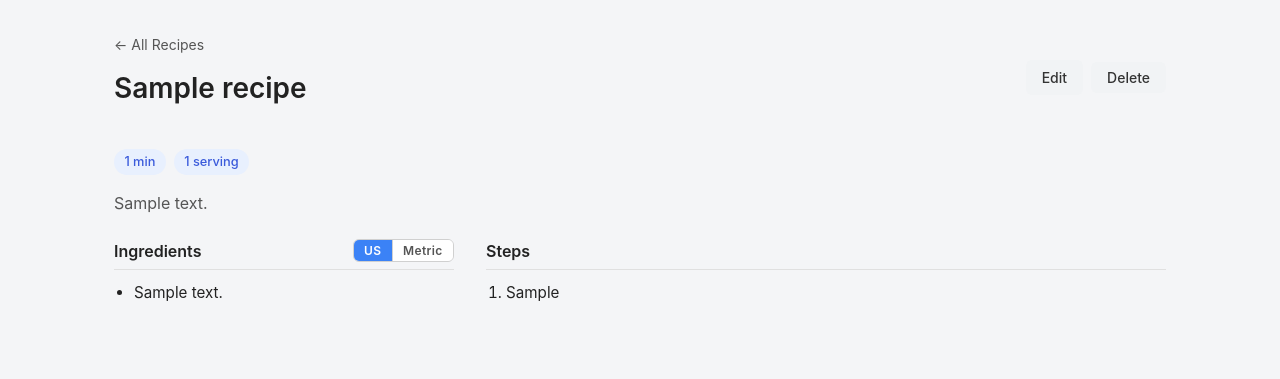
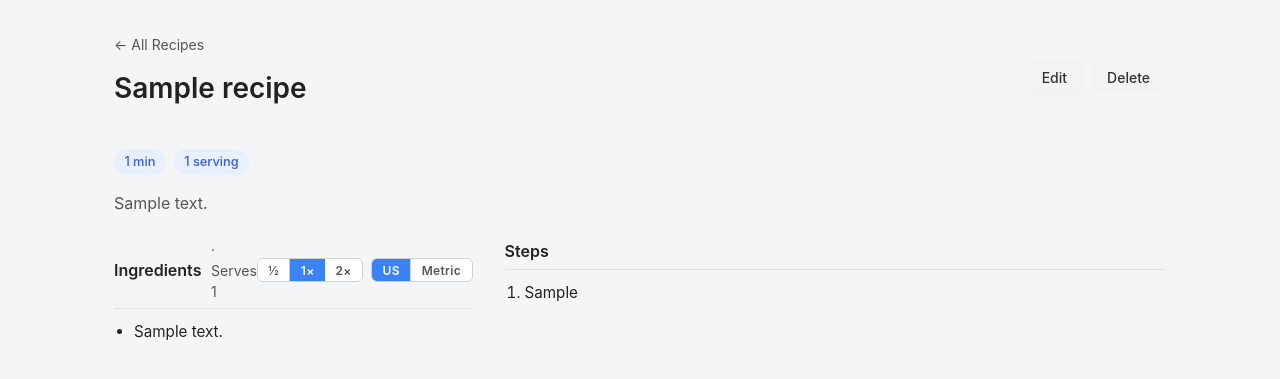
Before and after one commit to shanewade/sous-chef, a Flask app: page /recipes/1 in a window 1280 px wide. Shown: the part 72-451 px from the top of the page. Run offline with Flask 3, Linux system fonts and the light colour scheme; tables that the repository leaves empty hold one stand-in row (values such as "Sample post").

Commit message:
Fix #4: recipe scaling ½ / 1× / 2× with meal plan integration
Model + migration:
- Add scale_factor (Float, default 1.0) to MealPlanEntry
- Migration: 52f824675e41

API:
- _entry_dict() includes scale_factor; add_entry() accepts it (default 1.0)
- shopping_list() passes (recipe, scale_factor) tuples to aggregate()
  and stops deduplicating by recipe_id so the same recipe at different
  scales on different days is counted correctly

shopping_utils.aggregate():
- Now accepts either Recipe objects or (Recipe, scale_factor) tuples
  (backward compatible — plain Recipe objects default to scale 1.0)
- Multiplies each parsed quantity by scale before summing

detail.html:
- ½ / 1× / 2× scale selector alongside the unit toggle in the
  Ingredients section header
- Shows scaled servings count (e.g. "· Serves 8" at 2×)
- Ingredient annotation changed from data-us/data-metric to data-qty
  (base float) + data-unit (canonical) so a single applyDisplay(scale,
  system) handles both scale and metric conversion together
- Scale persisted in localStorage under key scale-{recipeId}

meal_plan/index.html:
- Server-rendered cells show ½ or 2× badge when scale_factor ≠ 1.0
- renderFilled() includes badge in dynamically rendered cells
- showSelect() reads scale from localStorage and includes scale_factor
  in the POST when adding a recipe to the plan

CSS: .servings-display, .scale-badge

Tests: 5 new tests covering scale_factor default, custom scale,
shopping list scaling, same-recipe double-counting, and scale selector
presence on detail page.

Co-Authored-By: Claude Sonnet 4.6 <noreply@anthropic.com>

```diff
--- a/models.py
+++ b/models.py
@@ -60,6 +60,7 @@ class MealPlanEntry(db.Model):
     recipe_id = db.Column(db.Integer, db.ForeignKey("recipe.id"), nullable=False)
     day_of_week = db.Column(db.String(10))
     meal_type = db.Column(db.String(50))
+    scale_factor = db.Column(db.Float, default=1.0)
 
     recipe = db.relationship("Recipe")
 
--- a/routes/meal_plan_api.py
+++ b/routes/meal_plan_api.py
@@ -13,6 +13,7 @@ def _entry_dict(entry):
         "recipe_title": entry.recipe.title if entry.recipe else None,
         "day_of_week": entry.day_of_week,
         "meal_type": entry.meal_type,
+        "scale_factor": entry.scale_factor or 1.0,
     }
 
 
@@ -70,6 +71,7 @@ def add_entry(id):
         recipe_id=recipe_id,
         day_of_week=data.get("day_of_week"),
         meal_type=data.get("meal_type"),
+        scale_factor=float(data.get("scale_factor") or 1.0),
     )
     db.session.add(entry)
     db.session.commit()
@@ -93,8 +95,8 @@ def shopping_list(id):
     if plan is None:
         return jsonify({"error": "Meal plan not found"}), 404
 
-    recipes = {e.recipe_id: e.recipe for e in plan.entries if e.recipe}.values()
-    return jsonify(aggregate(recipes))
+    recipe_scales = [(e.recipe, e.scale_factor or 1.0) for e in plan.entries if e.recipe]
+    return jsonify(aggregate(recipe_scales))
 
 
 def _parse_shopping_item(raw_text):
--- a/routes/views.py
+++ b/routes/views.py
@@ -91,8 +91,8 @@ def shopping_list():
     if plan is None:
         items, grouped, plan_id = [], {}, None
     else:
-        recipes = {e.recipe_id: e.recipe for e in plan.entries if e.recipe}.values()
-        items = aggregate(recipes)
+        recipe_scales = [(e.recipe, e.scale_factor or 1.0) for e in plan.entries if e.recipe]
+        items = aggregate(recipe_scales)
         grouped = {}
         for item in items:
             item['manual'] = False
--- a/static/style.css
+++ b/static/style.css
@@ -799,6 +799,22 @@ body {
     background: #f0f4ff;
 }
 
+.servings-display {
+    font-size: 0.875rem;
+    color: var(--color-text-muted);
+}
+
+.scale-badge {
+    font-size: 0.65rem;
+    font-weight: 700;
+    background: var(--color-primary);
+    color: #fff;
+    border-radius: 3px;
+    padding: 0.05rem 0.3rem;
+    margin-right: 0.2rem;
+    vertical-align: middle;
+}
+
 .cell-recipe {
     font-size: 0.8rem;
     font-weight: 500;
--- a/templates/recipes/detail.html
+++ b/templates/recipes/detail.html
@@ -31,10 +31,22 @@
     {% if recipe.ingredients_text %}
     <section class="detail-section">
         <div class="section-header">
-            <h2>Ingredients</h2>
-            <div class="unit-toggle" id="unit-toggle">
-                <button class="unit-btn" data-system="us">US</button>
-                <button class="unit-btn" data-system="metric">Metric</button>
+            <div style="display:flex;align-items:center;gap:0.6rem">
+                <h2>Ingredients</h2>
+                {% if recipe.servings %}
+                <span class="servings-display">· Serves <span id="scaled-servings">{{ recipe.servings }}</span></span>
+                {% endif %}
+            </div>
+            <div style="display:flex;align-items:center;gap:0.5rem">
+                <div class="unit-toggle" id="scale-toggle">
+                    <button class="unit-btn" data-scale="0.5">½</button>
+                    <button class="unit-btn" data-scale="1">1×</button>
+                    <button class="unit-btn" data-scale="2">2×</button>
+                </div>
+                <div class="unit-toggle" id="unit-toggle">
+                    <button class="unit-btn" data-system="us">US</button>
+                    <button class="unit-btn" data-system="metric">Metric</button>
+                </div>
             </div>
         </div>
         <ul class="ingredient-list" id="ingredient-list">
@@ -92,7 +104,7 @@
         window.location.href = '/recipes';
     });
 
-    // ── Unit conversion ───────────────────────────────────────────────────────
+    // ── Unit + Scale conversion ───────────────────────────────────────────────
     function getSettings() {
         try { return JSON.parse(localStorage.getItem('appSettings') || '{}'); } catch(e) { return {}; }
     }
@@ -102,12 +114,12 @@
         localStorage.setItem('appSettings', JSON.stringify(s));
     }
 
-    // US → ml conversion factors
+    var RECIPE_ID = {{ recipe.id }};
+    var BASE_SERVINGS = {{ recipe.servings or 'null' }};
+
     var TO_ML = { tsp: 5, tbsp: 15, cup: 240, 'fl oz': 30 };
-    // US → g conversion factors
     var TO_G  = { oz: 28.35, lb: 453.6, stick: 113.4 };
 
-    // Aliases → canonical unit name
     var ALIASES = {
         teaspoon: 'tsp', teaspoons: 'tsp',
         tablespoon: 'tbsp', tablespoons: 'tbsp',
@@ -117,30 +129,22 @@
         sticks: 'stick',
     };
 
-    function canonical(u) {
-        return ALIASES[u.toLowerCase()] || u.toLowerCase();
-    }
+    function canonical(u) { return ALIASES[u.toLowerCase()] || u.toLowerCase(); }
 
     function parseQty(s) {
         s = s.trim();
-        // "1 and 1/2"
-        var mixedAnd = s.match(/^(\d+)\s+and\s+(\d+)\/(\d+)$/);
-        if (mixedAnd) return +mixedAnd[1] + +mixedAnd[2] / +mixedAnd[3];
-        // "1 1/2"
-        var mixed = s.match(/^(\d+)\s+(\d+)\/(\d+)$/);
-        if (mixed) return +mixed[1] + +mixed[2] / +mixed[3];
-        // "1/2"
-        var frac = s.match(/^(\d+)\/(\d+)$/);
-        if (frac) return +frac[1] / +frac[2];
+        var m = s.match(/^(\d+)\s+and\s+(\d+)\/(\d+)$/);
+        if (m) return +m[1] + +m[2] / +m[3];
+        m = s.match(/^(\d+)\s+(\d+)\/(\d+)$/);
+        if (m) return +m[1] + +m[2] / +m[3];
+        m = s.match(/^(\d+)\/(\d+)$/);
+        if (m) return +m[1] / +m[2];
         return parseFloat(s) || 0;
     }
 
-    // Nice fraction symbols for US display
     var FRAC_SYMS = [[0.25,'¼'],[0.5,'½'],[0.75,'¾'],[1/3,'⅓'],[2/3,'⅔']];
     function formatUS(qty, unit) {
-        var whole = Math.floor(qty);
-        var rem = qty - whole;
-        var sym = '';
+        var whole = Math.floor(qty), rem = qty - whole, sym = '';
         for (var i = 0; i < FRAC_SYMS.length; i++) {
             if (Math.abs(rem - FRAC_SYMS[i][0]) < 0.04) { sym = FRAC_SYMS[i][1]; break; }
         }
@@ -151,31 +155,21 @@
     function roundNice(n) {
         if (n >= 100) return Math.round(n / 5) * 5;
         if (n >= 10)  return Math.round(n);
-        // Round to nearest quarter for small amounts
         return Math.round(n * 4) / 4;
     }
 
-    function formatMetric(ml_or_g, isWeight) {
-        if (isWeight) {
-            var g = ml_or_g;
-            if (g >= 1000) return (Math.round(g / 100) / 10) + ' kg';
-            return Math.round(g) + ' g';
-        } else {
-            var ml = ml_or_g;
-            if (ml >= 1000) return (Math.round(ml / 100) / 10) + ' l';
-            return roundNice(ml) + ' ml';
-        }
+    function formatMetric(v, isWeight) {
+        if (isWeight) return v >= 1000 ? (Math.round(v/100)/10) + ' kg' : Math.round(v) + ' g';
+        return v >= 1000 ? (Math.round(v/100)/10) + ' l' : roundNice(v) + ' ml';
     }
 
     function convertIngredient(qty, unit) {
         var u = canonical(unit);
         if (TO_ML[u] !== undefined) return formatMetric(qty * TO_ML[u], false);
         if (TO_G[u]  !== undefined) return formatMetric(qty * TO_G[u],  true);
-        return null;  // not convertible
+        return null;
     }
 
-    // Regex: captures qty (plain, fraction, or mixed) + optional space + unit word
-    // Handles both "2 cups" and "100g" (no space)
     var UNIT_PAT = new RegExp(
         '(\\d+(?:\\s+and\\s+\\d+\\/\\d+|\\s+\\d+\\/\\d+|\\/\\d+|\\.\\d+)?)' +
         '\\s*' +
@@ -183,63 +177,95 @@
         '(?=[\\s,.]|$)',
         'gi'
     );
-
-    // Temperature: matches "350°F" or "350 °F" or "350F" at word boundary
     var TEMP_PAT = /(\d+)\s*°?\s*F\b/g;
 
+    // Annotation: store raw base qty + canonical unit as data attributes
     function annotateIngredients() {
-        var items = document.querySelectorAll('#ingredient-list li');
-        items.forEach(function (li) {
-            var html = li.textContent;
-            var annotated = html.replace(UNIT_PAT, function (match, qtyStr, unitStr) {
+        document.querySelectorAll('#ingredient-list li').forEach(function(li) {
+            li.innerHTML = li.textContent.replace(UNIT_PAT, function(match, qtyStr, unitStr) {
                 var qty = parseQty(qtyStr);
                 var unit = canonical(unitStr);
-                var usText = formatUS(qty, unitStr.trim());
-                var metricText = convertIngredient(qty, unitStr);
-                if (!metricText) return match; // not convertible — leave as-is
-                return '<span class="unit-val" data-us="' + usText + '" data-metric="' + metricText + '">' + match + '</span>';
+                if (!convertIngredient(qty, unit)) return match; // not convertible
+                return '<span class="unit-val" data-qty="' + qty + '" data-unit="' + unit + '" data-orig-unit="' + unitStr.trim() + '">' + match + '</span>';
             });
-            li.innerHTML = annotated;
         });
     }
 
     function annotateSteps() {
-        var items = document.querySelectorAll('#step-list li');
-        if (!items.length) return;
-        items.forEach(function (li) {
-            var html = li.textContent;
-            var annotated = html.replace(TEMP_PAT, function (match, fStr) {
-                var f = parseInt(fStr, 10);
-                var c = Math.round((f - 32) * 5 / 9);
-                return '<span class="unit-val" data-us="' + f + '°F" data-metric="' + c + '°C (' + f + '°F)">' + match + '</span>';
+        document.querySelectorAll('#step-list li').forEach(function(li) {
+            li.innerHTML = li.textContent.replace(TEMP_PAT, function(match, fStr) {
+                var f = parseInt(fStr, 10), c = Math.round((f - 32) * 5 / 9);
+                return '<span class="temp-val" data-f="' + f + '" data-c="' + c + '">' + match + '</span>';
             });
-            li.innerHTML = annotated;
         });
     }
 
-    function applySystem(system) {
-        document.querySelectorAll('.unit-val').forEach(function (span) {
-            span.textContent = span.dataset[system] || span.dataset.us;
+    // Unified display: applies both scale and unit system
+    function applyDisplay(scale, system) {
+        document.querySelectorAll('.unit-val').forEach(function(span) {
+            var qty = parseFloat(span.dataset.qty) * scale;
+            var unit = span.dataset.unit;
+            var origUnit = span.dataset.origUnit || unit;
+            span.textContent = (system === 'metric')
+                ? (convertIngredient(qty, unit) || formatUS(qty, origUnit))
+                : formatUS(qty, origUnit);
         });
-        document.querySelectorAll('.unit-btn').forEach(function (btn) {
-            btn.classList.toggle('active', btn.dataset.system === system);
+        document.querySelectorAll('.temp-val').forEach(function(span) {
+            span.textContent = (system === 'metric')
+                ? span.dataset.c + '°C (' + span.dataset.f + '°F)'
+                : span.dataset.f + '°F';
         });
     }
 
-    var toggle = document.getElementById('unit-toggle');
-    if (toggle) {
+    function updateServings(scale) {
+        var el = document.getElementById('scaled-servings');
+        if (el && BASE_SERVINGS) {
+            var n = BASE_SERVINGS * scale;
+            el.textContent = Math.abs(n - Math.round(n)) < 0.05 ? Math.round(n) : n.toFixed(1);
+        }
+    }
+
+    var unitToggle = document.getElementById('unit-toggle');
+    var scaleToggle = document.getElementById('scale-toggle');
+
+    if (unitToggle || scaleToggle) {
         annotateIngredients();
         annotateSteps();
 
-        var current = getSettings().unitSystem || 'us';
-        applySystem(current);
+        var currentSystem = getSettings().unitSystem || 'us';
+        var currentScale  = parseFloat(localStorage.getItem('scale-' + RECIPE_ID) || '1');
 
-        toggle.addEventListener('click', function (e) {
+        // Set active button states
+        function syncButtons() {
+            document.querySelectorAll('#unit-toggle .unit-btn').forEach(function(b) {
+                b.classList.toggle('active', b.dataset.system === currentSystem);
+            });
+            document.querySelectorAll('#scale-toggle .unit-btn').forEach(function(b) {
+                b.classList.toggle('active', parseFloat(b.dataset.scale) === currentScale);
+            });
+        }
+
+        applyDisplay(currentScale, currentSystem);
+        updateServings(currentScale);
+        syncButtons();
+
+        unitToggle && unitToggle.addEventListener('click', function(e) {
             var btn = e.target.closest('.unit-btn');
             if (!btn) return;
-            current = btn.dataset.system;
-            saveSetting('unitSystem', current);
-            applySystem(current);
+            currentSystem = btn.dataset.system;
+            saveSetting('unitSystem', currentSystem);
+            applyDisplay(currentScale, currentSystem);
+            syncButtons();
+        });
+
+        scaleToggle && scaleToggle.addEventListener('click', function(e) {
+            var btn = e.target.closest('.unit-btn');
+            if (!btn) return;
+            currentScale = parseFloat(btn.dataset.scale);
+            localStorage.setItem('scale-' + RECIPE_ID, String(currentScale));
+            applyDisplay(currentScale, currentSystem);
+            updateServings(currentScale);
+            syncButtons();
         });
     }
 }());
```
Also changed, not shown: migrations/versions/52f824675e41_add_scale_factor_to_mealplanentry.py (added, +32 -0 lines), shopping_utils.py (+5 -3 lines), templates/meal_plan/index.html (+17 -5 lines), tests/test_meal_plan_api.py (+47 -0 lines), tests/test_views.py (+8 -1 lines).
